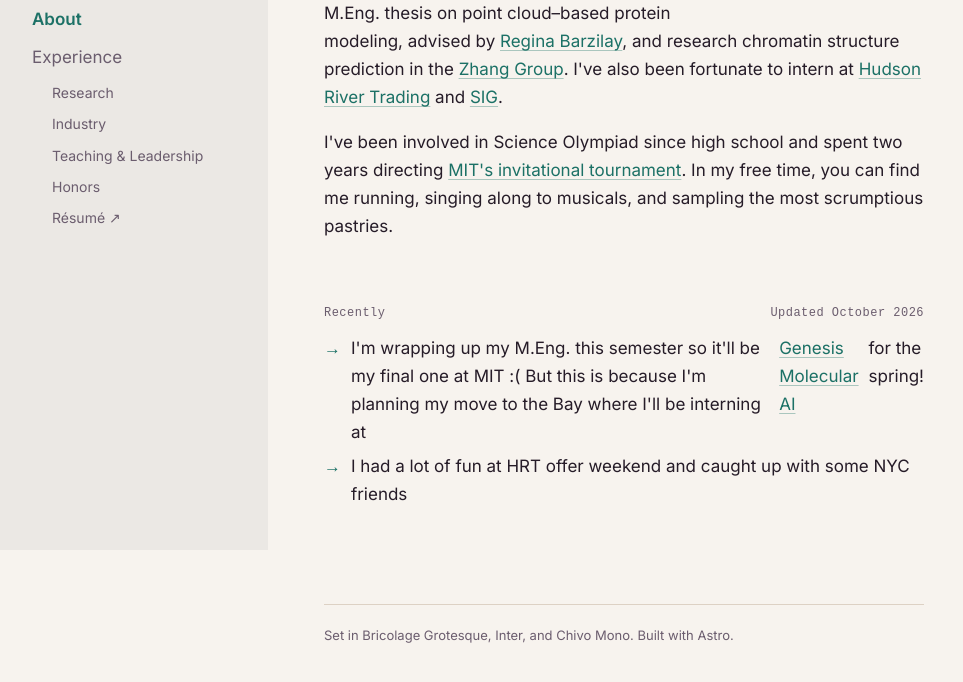
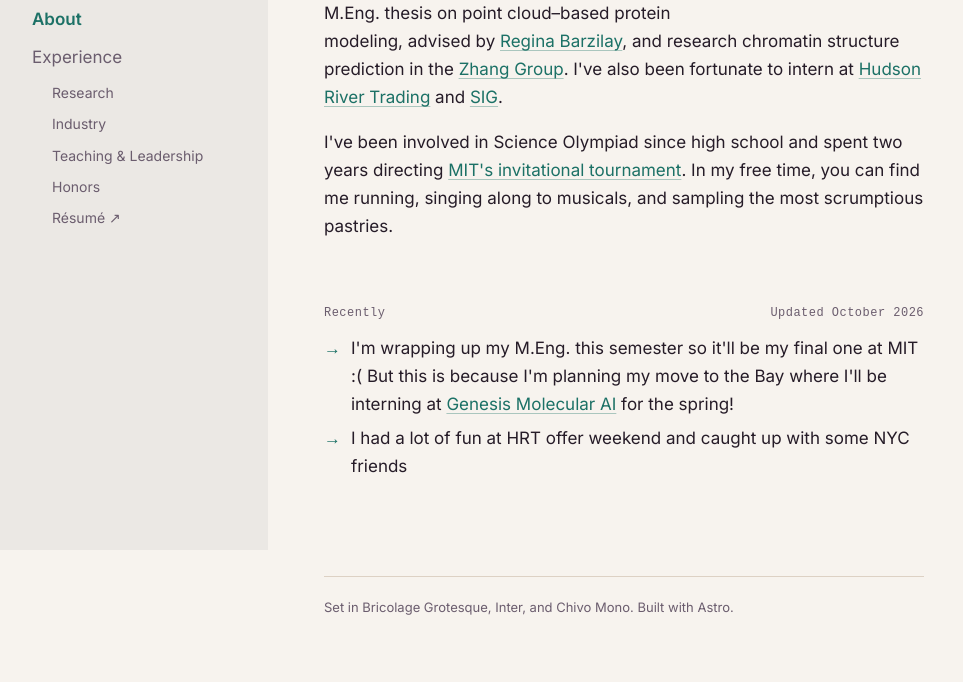
Before and after one commit to derekgchen/derekgchen.github.io, an Astro site: page / in a window 1280 px wide. Shown: the part 250-932 px from the top of the page, without its empty margins (52-1015 px from the left). After the commit the page ends 908 px from the top, so only its background shows below. Built offline with nearby package versions, Linux system fonts and the light colour scheme; Astro itself is replaced by a stand-in of ours; a web font is replaced by a local one.

Commit message:
Update Recently; fix links in Recently lines

```diff
--- a/src/pages/index.astro
+++ b/src/pages/index.astro
@@ -37,7 +37,8 @@
       <p class="label">Updated {recentlyUpdated}</p>
     </div>
     <ul>
-      {recently.map((line) => <li set:html={line} />)}
+      {/* One span per line, so text and links stay together beside the arrow. */}
+      {recently.map((line) => <li><span set:html={line} /></li>)}
     </ul>
   </section>
 </Layout>
```
